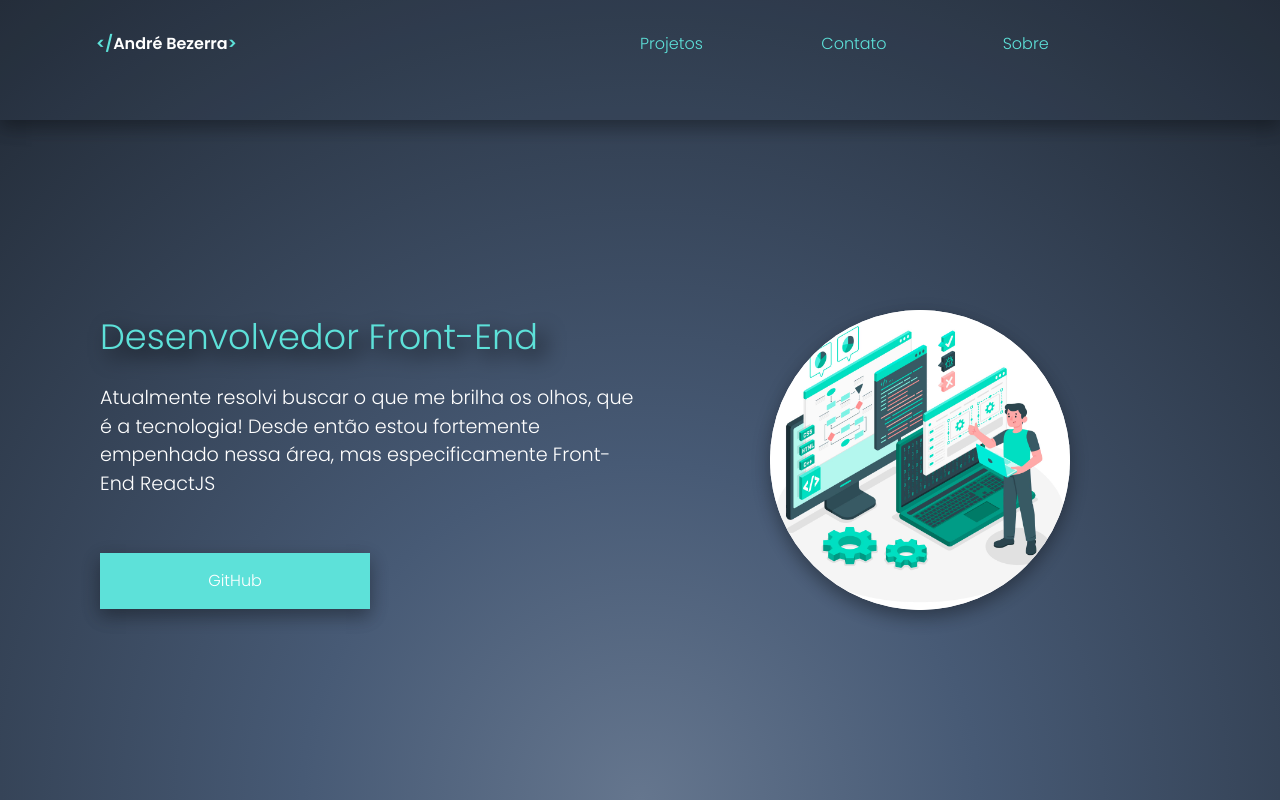
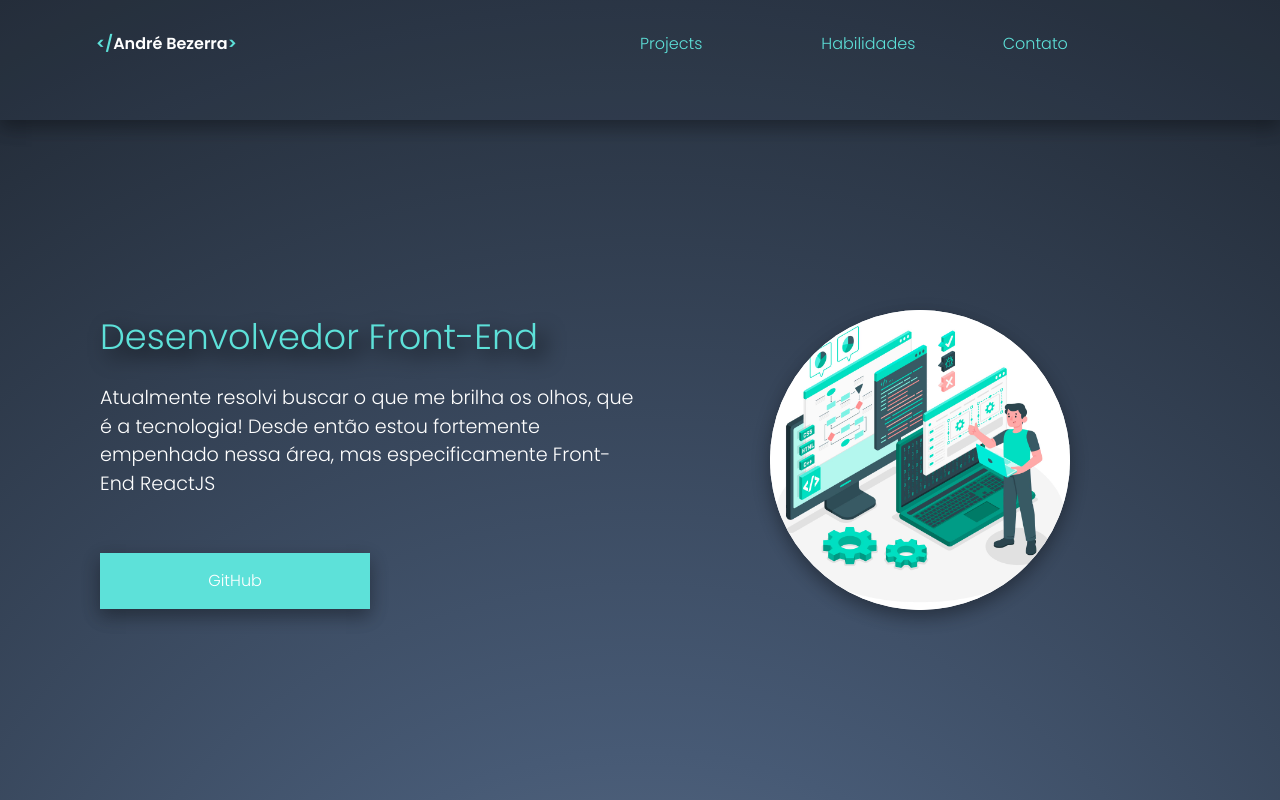
Before and after one commit to andre9653/andre9653.github.io, a React (Create React App) app: page / in a window 1280 px wide. Shown: the top 800 px of the page. Built offline with nearby package versions, Linux system fonts and the light colour scheme.

Commit message:
Adiciona bloco de habilidades

```diff
--- a/src/components/Header/index.tsx
+++ b/src/components/Header/index.tsx
@@ -2,19 +2,41 @@
 import React from "react";
 import { Container, Content } from "./style";
 
+type Habilites = {
+  name: string;
+  img: string;
+};
+
+type Projects = {
+  name: string;
+  img: string;
+  link: string;
+};
 interface User {
   name: string;
   lastName: string;
   age?: number;
   about: string;
-  habilites?: Array<any>;
-  projects?: Array<any>;
+  habilites?: Array<Habilites>;
+  projects?: Array<Projects>;
 }
 interface UserState {
   user: User;
 }
 
+const wordsOfHeader = [
+  { name: "Projects", href: "#page-projects" },
+  { name: "Habilidades", href: "#page-habilites" },
+  { name: "Contato", href: "#page-contact" },
+];
+
 export default function Header({ user }: UserState) {
+  const listComponentLink = (text: string, href: string) => (
+    <li>
+      <a href={href}>{text}</a>
+    </li>
+  );
+
   return (
     <Container>
       <Content>
@@ -24,15 +46,9 @@ export default function Header({ user }: UserState) {
           <span className="span">{`>`}</span>
         </div>
         <nav className="nav-bar" data-testid="nav-header">
-          <li>
-            <a href="#page-projects">Projetos</a>
-          </li>
-          <li>
-            <a href="/">Contato</a>
-          </li>
-          <li>
-            <a href="/">Sobre</a>
-          </li>
+          {wordsOfHeader.map((element) =>
+            listComponentLink(element.name, element.href)
+          )}
         </nav>
       </Content>
     </Container>
--- /dev/null
+++ b/src/components/MainHabilites/index.tsx
@@ -0,0 +1,6 @@
+// eslint-disable-next-line no-use-before-define
+import React from "react";
+
+export default function MainHabilites() {
+  return <section id="page-habilites">hello</section>;
+}
--- /dev/null
+++ b/src/components/MainHabilites/style.ts
@@ -0,0 +1,7 @@
+import styled from "styled-components";
+
+export const Container = styled.section`
+  #page-habilites {
+    grid-area: "main-habilites";
+  }
+`;
--- a/src/pages/InitialPage.tsx
+++ b/src/pages/InitialPage.tsx
@@ -3,6 +3,7 @@ import React from "react";
 import Header from "../components/Header";
 import Main from "../components/Main";
 import MainProjects from "../components/MainProjects";
+import MainHabilites from "../components/MainHabilites";
 
 export const user = {
   name: "André",
@@ -21,6 +22,7 @@ export default function InitialPage() {
       <Header user={user} />
       <Main user={user} />
       <MainProjects />
+      <MainHabilites />
     </>
   );
 }
--- a/src/styles/global.ts
+++ b/src/styles/global.ts
@@ -12,8 +12,8 @@ export const GlobalStyle = createGlobalStyle`
 
   #root {
     display: grid;
-    grid-template-areas: "header" "main" "main-projects";
-    grid-template-rows: 15vh 85vh 100vh;
+    grid-template-areas: "header" "main" "main-projects" "main-habilites";
+    grid-template-rows: 15vh 85vh 100vh 100vh;
   }
 
   html {
```
Also changed, not shown: .eslintrc.json.
